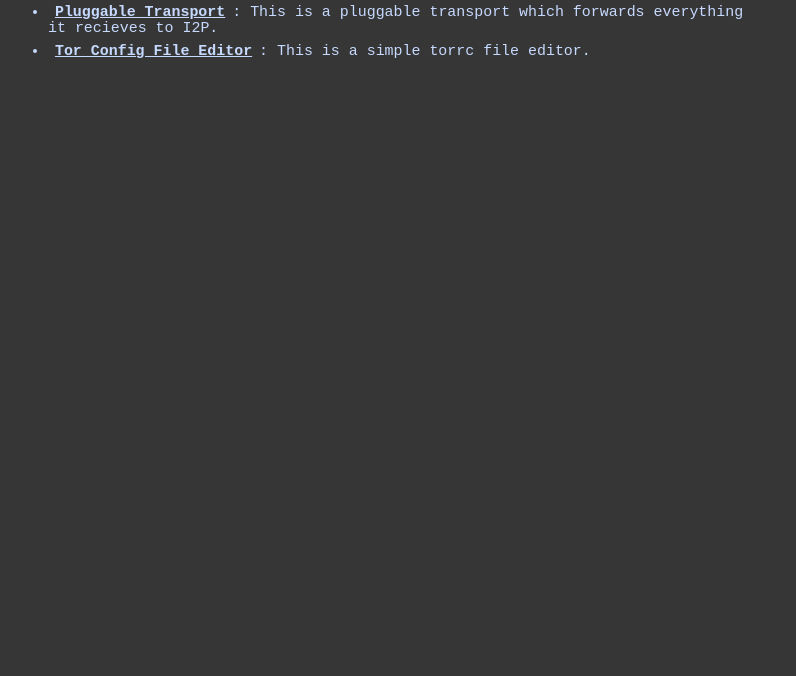
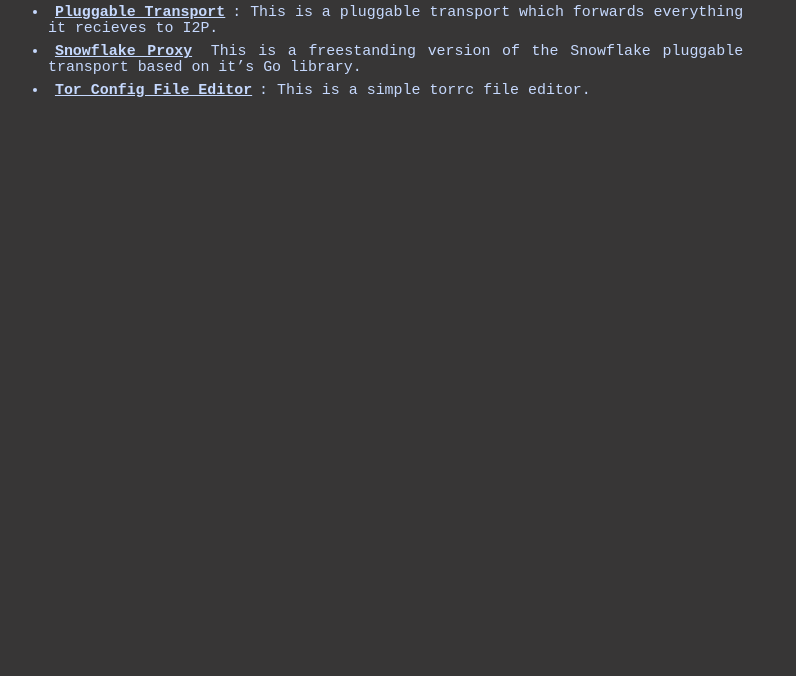
Before and after one commit to i2p-pt/i2p-pt.github.io, a plain HTML site: page index.html in a window 1280 px wide. Shown: the part 124-800 px from the top of the page, without its empty margins (0-796 px from the left). Drawn offline with Linux system fonts and the light colour scheme.

Commit message:
start working on the homepage

```diff
--- a/index.html
+++ b/index.html
@@ -22,6 +22,7 @@
 <h1 id="i2p-as-a-pluggable-transport">I2P as a Pluggable Transport</h1>
 <ul>
 <li><strong><a href="/i2p-pt">Pluggable Transport</a></strong>: This is a pluggable transport which forwards everything it recieves to I2P.</li>
+<li><strong><a href="/blizzard">Snowflake Proxy</a></strong> This is a freestanding version of the Snowflake pluggable transport based on it’s Go library.</li>
 <li><strong><a href="/torrc">Tor Config File Editor</a></strong>: This is a simple torrc file editor.</li>
 </ul>
 </body>
```
